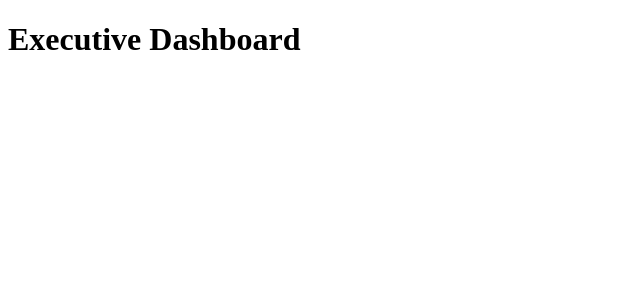
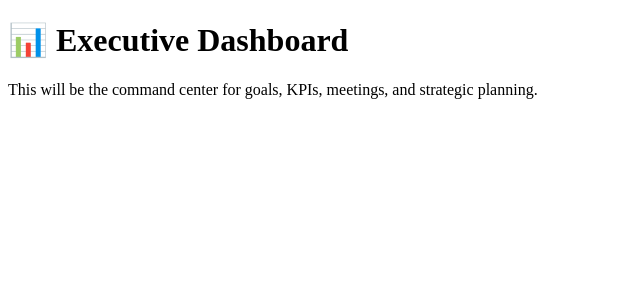
Before and after one commit to Ncassidy10/FormaxOS, a Next.js app: page /executive in a window 1280 px wide. Shown: the top 300 px of the page, without its empty margins (0-640 px from the left). Built offline with nearby package versions, Linux system fonts and the light colour scheme.

Commit message:
Update page.tsx

```diff
--- a/app/executive/page.tsx
+++ b/app/executive/page.tsx
@@ -1,4 +1,9 @@
 // app/executive/page.tsx
 export default function ExecutiveDashboard() {
-  return <h1>Executive Dashboard</h1>;
+  return (
+    <div>
+      <h1>📊 Executive Dashboard</h1>
+      <p>This will be the command center for goals, KPIs, meetings, and strategic planning.</p>
+    </div>
+  );
 }
```
